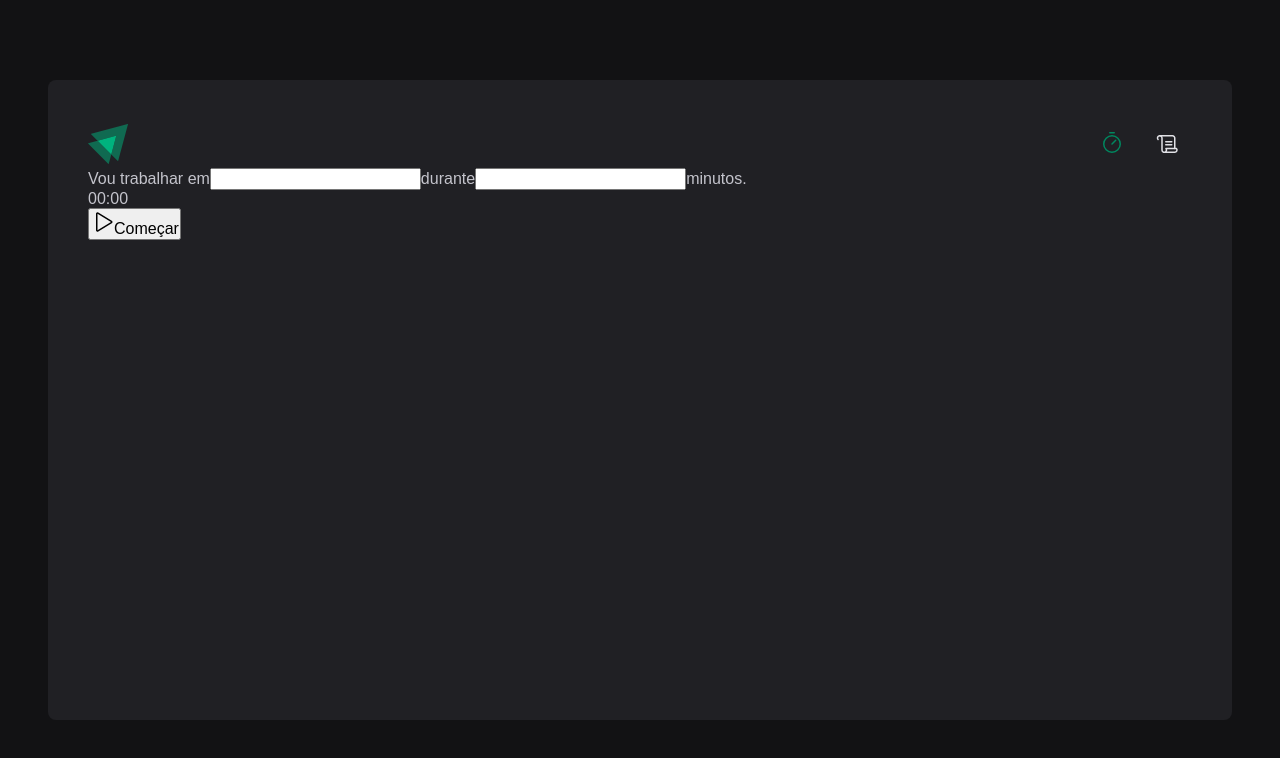
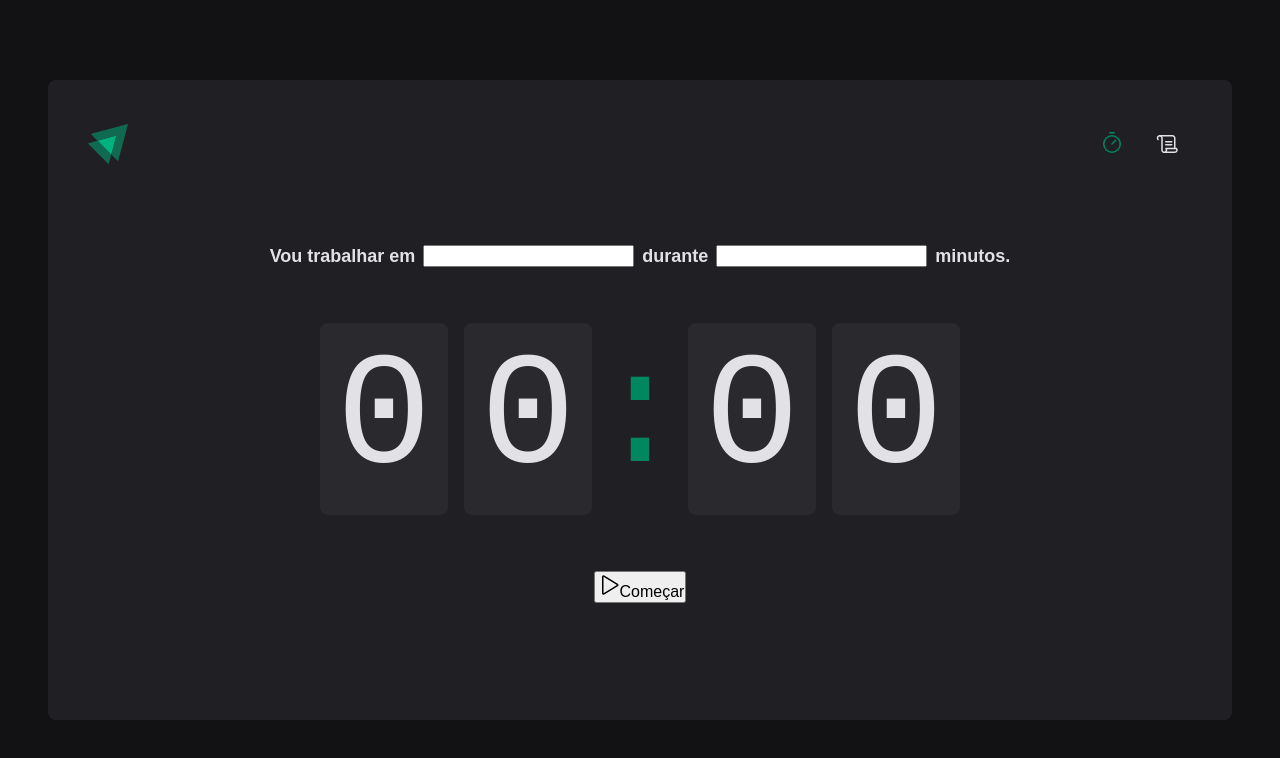
Before and after one commit to GeracNeto/Ignite-Timer, a React (Vite) app: page / in a window 1280 px wide. Shown: the top 758 px of the page. Built offline with nearby package versions, Linux system fonts and the light colour scheme.

Commit message:
Criado estilos para os itens da Home

```diff
--- a/src/pages/Home/index.tsx
+++ b/src/pages/Home/index.tsx
@@ -1,10 +1,17 @@
 import { Play } from "phosphor-react";
+
+import {
+  CountdownContainer,
+  FormContainer,
+  HomeContainer,
+  Separator,
+} from "./styles";
 
 export function Home() {
   return (
-    <div>
+    <HomeContainer>
       <form>
-        <div>
+        <FormContainer>
           <label htmlFor="task">Vou trabalhar em</label>
           <input id="task" />
 
@@ -12,21 +19,21 @@ export function Home() {
           <input type="number" id="minutesAmount" />
 
           <span>minutos.</span>
-        </div>
+        </FormContainer>
 
-        <div>
+        <CountdownContainer>
           <span>0</span>
           <span>0</span>
-          <span>:</span>
+          <Separator>:</Separator>
           <span>0</span>
           <span>0</span>
-        </div>
+        </CountdownContainer>
 
         <button type="submit">
           <Play size={24} />
           Começar
         </button>
       </form>
-    </div>
+    </HomeContainer>
   );
 }
--- a/src/pages/Home/styles.ts
+++ b/src/pages/Home/styles.ts
@@ -0,0 +1,55 @@
+import styled from "styled-components";
+
+export const HomeContainer = styled.main`
+  flex: 1;
+
+  display: flex;
+  flex-direction: column;
+  align-items: center;
+  justify-content: center;
+
+  form {
+    display: flex;
+    flex-direction: column;
+    align-items: center;
+    gap: 3.5rem;
+  }
+`;
+
+export const FormContainer = styled.div`
+  width: 100%;
+  display: flex;
+  align-items: center;
+  justify-content: center;
+  gap: 0.5rem;
+  color: ${(props) => props.theme["gray-100"]};
+  font-size: 1.125rem;
+  font-weight: bold;
+  flex-wrap: wrap;
+`;
+
+export const CountdownContainer = styled.div`
+  font-family: "Robot Mono", monospace;
+  font-size: 10rem;
+  line-height: 8rem;
+  color: ${(props) => props.theme["gray-100"]};
+
+  display: flex;
+  gap: 1rem;
+
+  span {
+    background: ${(props) => props.theme["gray-700"]};
+    padding: 2rem 1rem;
+    border-radius: 8px;
+  }
+`;
+
+export const Separator = styled.div`
+  padding: 2rem 0;
+  color: ${(props) => props.theme["green-500"]};
+
+  width: 4rem;
+  overflow: hidden;
+  display: flex;
+  justify-content: center;
+`;
```
